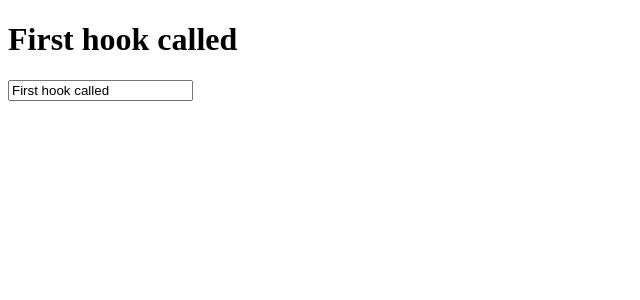
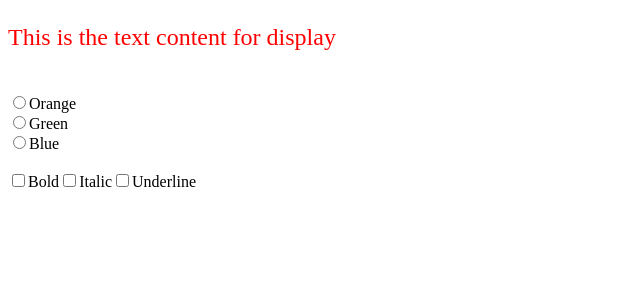
Before and after one commit to DhamechaKeval/React_Project, a React (Vite) app: page / in a window 1280 px wide. Shown: the top 300 px of the page, without its empty margins (0-640 px from the left). Built offline with nearby package versions, Linux system fonts and the light colour scheme.

Commit message:
Replace StateExample2 with StateExample3 in main.jsx and add StateExample3 component demonstrating dynamic styling with useState

```diff
--- /dev/null
+++ b/src/lec0601/hookexmp3.jsx
@@ -0,0 +1,22 @@
+import { useState } from "react";
+
+function StateExample3(){
+    const[color,setColor] = useState("red");
+    const[bld,setBld] = useState(100);
+    const[itl,setItl] = useState("");
+    const[decoration,setDecoration] = useState("");
+    return(
+        <div>
+        <div>
+            <h2><p style={{color:color,fontWeight:bld,fontStyle:itl,textDecoration:decoration}} > This is the text content for display</p></h2><br/>
+            <input type="radio" name="color" onChange={()=>setColor("Orange")}/>{"Orange"}<br/>
+            <input type="radio" name="color" onChange={()=>setColor("Green")}/>{"Green"}<br/>
+            <input type="radio" name="color" onChange={()=>setColor("Blue")}/>{"Blue"}<br/><br/>
+            <input type="checkbox" name="bld" onChange={(e)=>setBld(e.target.checked ? 900 : 100)}/>{"Bold"}
+            <input type="checkbox" name="itl" onChange={(e)=>setItl(e.target.checked ? "italic":"italic")}/>{"Italic"}
+            <input type="checkbox" name="decoration" onChange={(e)=>setDecoration(e.target.checked ? "underline" :"")}/>{"Underline"}<br/>
+        </div>
+        </div>
+    );
+}
+export default StateExample3;
--- a/src/main.jsx
+++ b/src/main.jsx
@@ -1,11 +1,11 @@
 import { StrictMode } from 'react'
 import { createRoot } from 'react-dom/client'
-import StateExample2 from './lec0601/hookexmp2'
+import StateExample3 from './lec0601/hookexmp3'
 
 
 
 createRoot(document.getElementById('root')).render(
   <StrictMode>
-    <StateExample2 />
+    <StateExample3 />
   </StrictMode>,
 )
```
